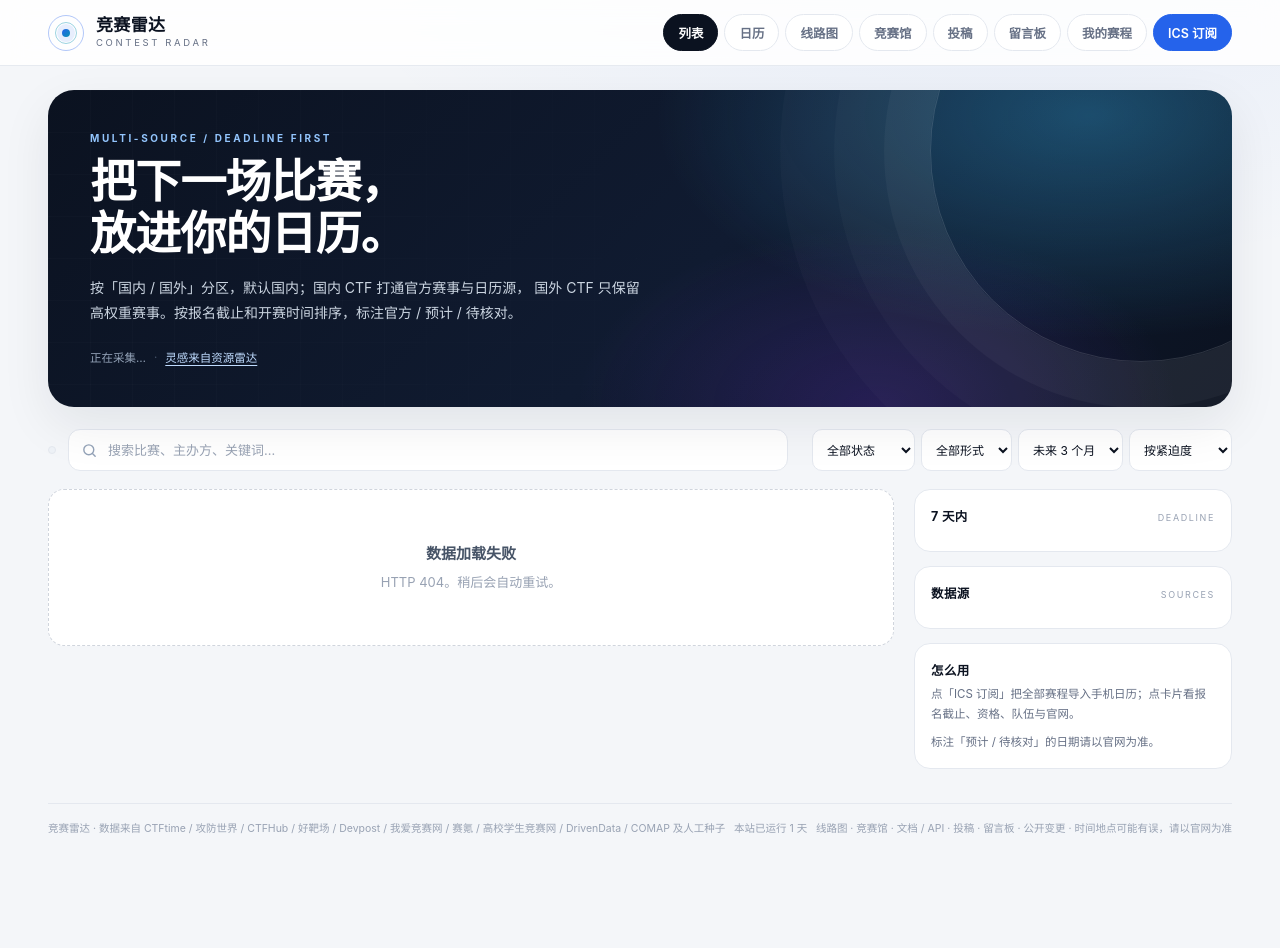
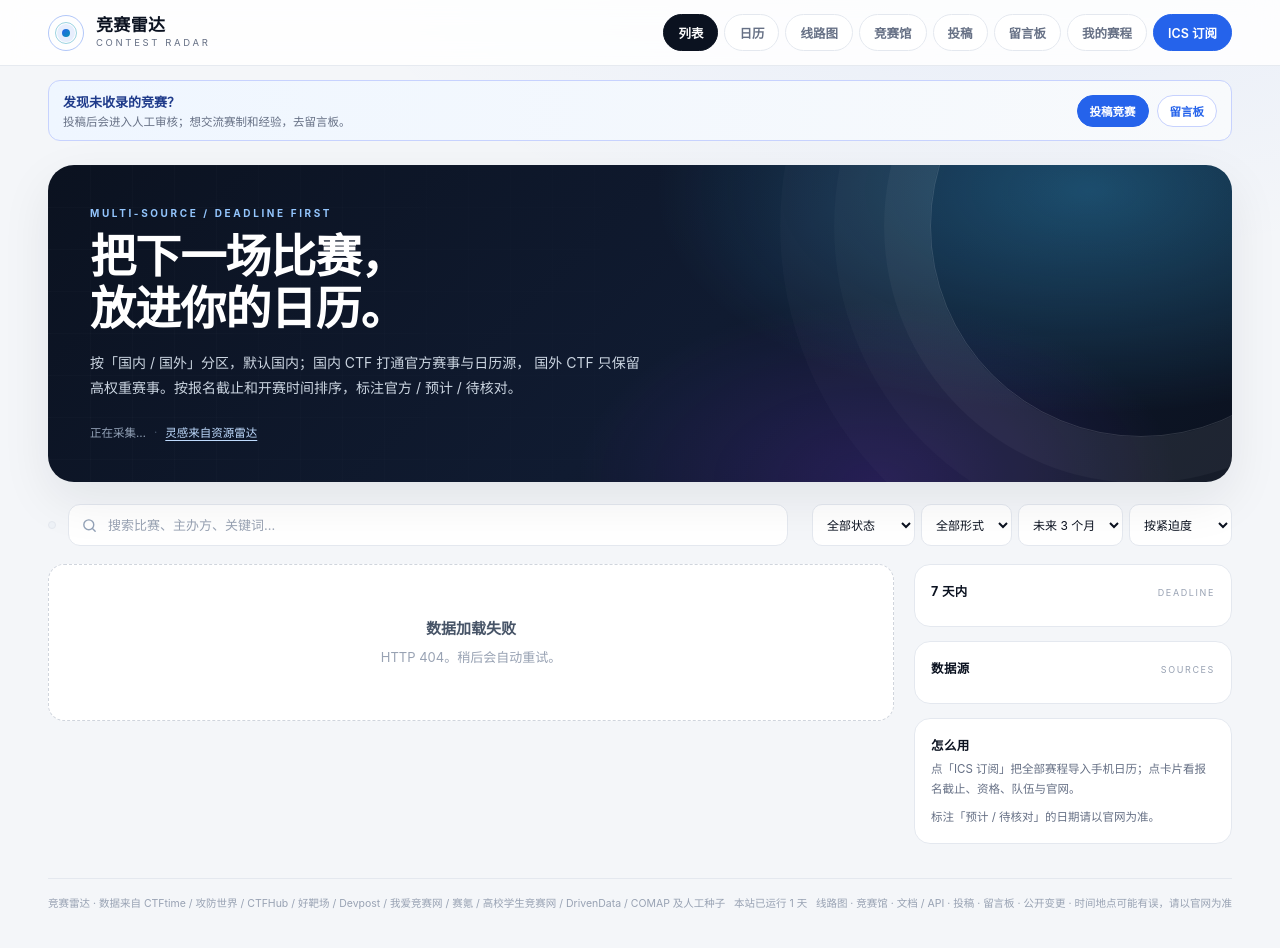
Before and after one commit to Cristallin2006/contest-radar, a website: page public/index.html in a window 1280 px wide. Before the commit the page ends 883 px from the top, so only its background shows below. Drawn offline with Linux system fonts and the light colour scheme; no server answers.

Commit message:
feat: surface submission and board actions at top

```diff
--- a/public/index.html
+++ b/public/index.html
@@ -16,7 +16,7 @@
   <title>竞赛雷达 · Contest Radar</title>
   <link rel="icon" type="image/svg+xml" href="/favicon.svg" />
   <link rel="alternate" type="text/calendar" title="竞赛雷达 ICS" href="/api/v1/ical/all.ics" />
-  <link rel="stylesheet" href="/style.css?v=20261123h" />
+  <link rel="stylesheet" href="/style.css?v=20261123i" />
 </head>
 <body>
   <header class="topbar">
@@ -40,6 +40,11 @@
       <a class="ics-btn" href="/api/v1/ical/all.ics" title="订阅或导入日历">ICS 订阅</a>
     </nav>
   </header>
+
+  <div class="quick-cta" aria-label="参与竞赛雷达">
+    <div class="quick-copy"><strong>发现未收录的竞赛？</strong><span>投稿后会进入人工审核；想交流赛制和经验，去留言板。</span></div>
+    <div class="quick-links"><a class="primary" href="/submit">投稿竞赛</a><a class="secondary" href="/board">留言板</a></div>
+  </div>
 
   <main class="shell">
     <section class="hero">
--- a/public/style.css
+++ b/public/style.css
@@ -532,3 +532,12 @@ button { cursor: pointer; }
 .badge.field { color: #475467; background: #f8fafc; border: 1px solid #e4e7ec; font-weight: 600; }
 
 .site-days{color:var(--red);font:700 10px var(--mono);white-space:nowrap}
+.quick-cta { display:flex; align-items:center; justify-content:space-between; gap:14px; margin:14px clamp(16px,4vw,48px) 0; padding:11px 14px; border:1px solid #c7d2fe; border-radius:12px; background:linear-gradient(90deg,#eff6ff,#f8fafc); }
+.quick-copy strong { display:block; font-size:13px; color:#1e3a8a; }
+.quick-copy span { display:block; margin-top:2px; color:var(--muted); font-size:11.5px; }
+.quick-links { display:flex; gap:8px; flex:none; }
+.quick-links a { display:inline-flex; align-items:center; justify-content:center; min-height:32px; padding:6px 12px; border-radius:999px; border:1px solid #c7d2fe; text-decoration:none; font-size:11.5px; font-weight:700; white-space:nowrap; }
+.quick-links a.primary { background:var(--accent); border-color:var(--accent); color:#fff; }
+.quick-links a.secondary { background:#fff; color:var(--accent); }
+.quick-links a:hover { text-decoration:underline; text-underline-offset:2px; }
+@media (max-width:700px) { .quick-cta { align-items:flex-start; flex-direction:column; margin:12px 14px 0; } .quick-links { width:100%; } .quick-links a { flex:1; } }
--- a/public/timeline.css
+++ b/public/timeline.css
@@ -194,3 +194,13 @@ a.identity:hover{color:var(--red)}
 }
 
 .site-days{color:var(--red);font:700 10px var(--mono);white-space:nowrap}
+.quick-cta{display:flex;align-items:center;justify-content:space-between;gap:12px;margin:0 0 10px;padding:9px 12px;border:1px solid #b8c4b5;background:#f8f7ec;box-shadow:0 2px 0 -1px #d9dccd}
+.quick-copy{display:flex;align-items:baseline;gap:9px;min-width:0;flex-wrap:wrap}
+.quick-copy strong{font:700 13px var(--serif);color:var(--ink);white-space:nowrap}
+.quick-copy span{color:var(--quiet);font-size:11px}
+.quick-links{display:flex;gap:5px;flex:none}
+.quick-links a{display:inline-flex;align-items:center;justify-content:center;min-height:29px;padding:5px 10px;border-radius:3px;border:1px solid #b8c4b5;text-decoration:none;font-size:11px;font-weight:700;white-space:nowrap}
+.quick-links a.primary{background:var(--green);border-color:var(--green);color:#fff}
+.quick-links a.secondary{background:#fffdf5;color:var(--green)}
+.quick-links a:hover{text-decoration:underline;text-underline-offset:2px}
+@media(max-width:620px){.quick-cta{align-items:flex-start;flex-direction:column;gap:7px}.quick-copy{display:block}.quick-copy strong{display:block;margin-bottom:2px}.quick-links{width:100%}.quick-links a{flex:1}}
```
Also changed, not shown: public/hall.css (+9 -0 lines), public/hall.html (+6 -1 lines), public/timeline.html (+5 -1 lines).
